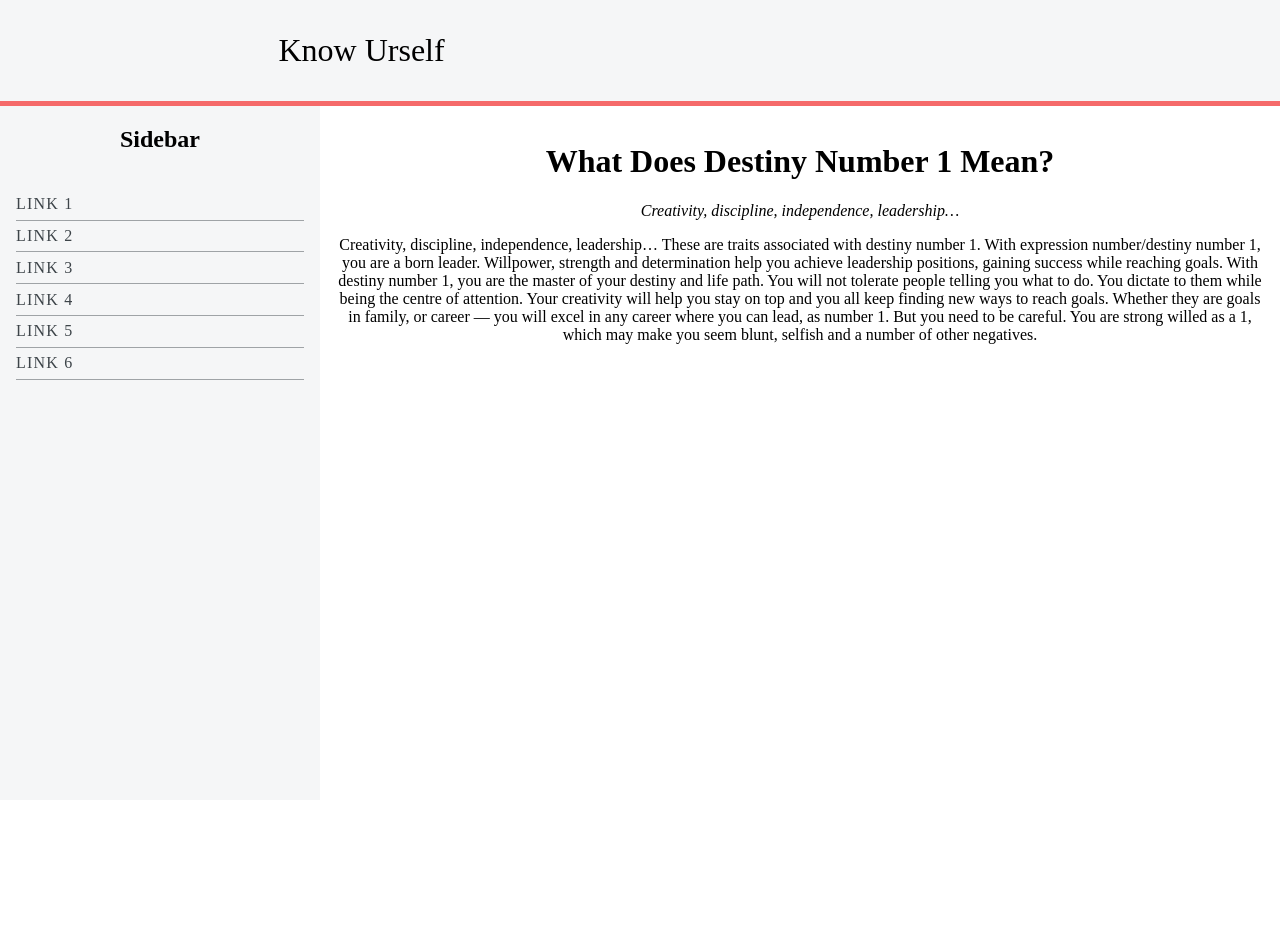
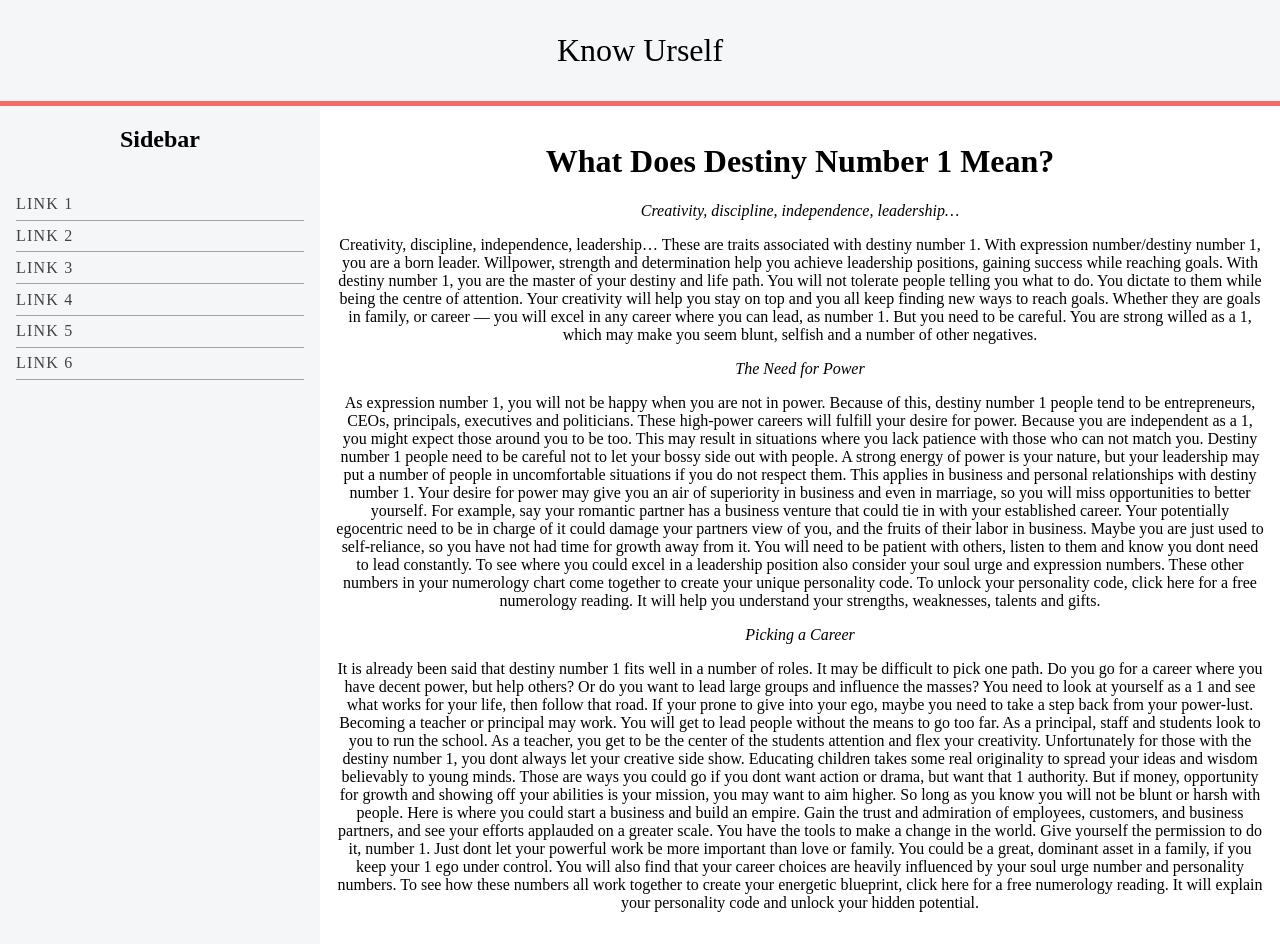
Before and after one commit to ChrisForti/know-urself, a React (Vite) app: page / in a window 1280 px wide. Before the commit the page ends 800 px from the top, so only its background shows below. Built offline with nearby package versions, Linux system fonts and the light colour scheme.

Commit message:
Working/adding content to component number one.

```diff
--- a/src/components/Header.tsx
+++ b/src/components/Header.tsx
@@ -4,7 +4,6 @@ export function Header() {
   return (
     <header className={styles.header}>
       <span>Know Urself</span>
-      <div></div>
     </header>
   );
 }
--- a/src/components/numerology/One.tsx
+++ b/src/components/numerology/One.tsx
@@ -19,6 +19,64 @@ export function One() {
         as a 1, which may make you seem blunt, selfish and a number of other
         negatives.
       </p>
+      <em>The Need for Power</em>
+      <p>
+        As expression number 1, you will not be happy when you are not in power.
+        Because of this, destiny number 1 people tend to be entrepreneurs, CEOs,
+        principals, executives and politicians. These high-power careers will
+        fulfill your desire for power. Because you are independent as a 1, you
+        might expect those around you to be too. This may result in situations
+        where you lack patience with those who can not match you. Destiny number
+        1 people need to be careful not to let your bossy side out with people.
+        A strong energy of power is your nature, but your leadership may put a
+        number of people in uncomfortable situations if you do not respect them.
+        This applies in business and personal relationships with destiny number
+        1. Your desire for power may give you an air of superiority in business
+        and even in marriage, so you will miss opportunities to better yourself.
+        For example, say your romantic partner has a business venture that could
+        tie in with your established career. Your potentially egocentric need to
+        be in charge of it could damage your partners view of you, and the
+        fruits of their labor in business. Maybe you are just used to
+        self-reliance, so you have not had time for growth away from it. You
+        will need to be patient with others, listen to them and know you dont
+        need to lead constantly. To see where you could excel in a leadership
+        position also consider your soul urge and expression numbers. These
+        other numbers in your numerology chart come together to create your
+        unique personality code. To unlock your personality code, click here for
+        a free numerology reading. It will help you understand your strengths,
+        weaknesses, talents and gifts.
+      </p>
+      <em>Picking a Career</em>
+      <p>
+        It is already been said that destiny number 1 fits well in a number of
+        roles. It may be difficult to pick one path. Do you go for a career
+        where you have decent power, but help others? Or do you want to lead
+        large groups and influence the masses? You need to look at yourself as a
+        1 and see what works for your life, then follow that road. If your prone
+        to give into your ego, maybe you need to take a step back from your
+        power-lust. Becoming a teacher or principal may work. You will get to
+        lead people without the means to go too far. As a principal, staff and
+        students look to you to run the school. As a teacher, you get to be the
+        center of the students attention and flex your creativity. Unfortunately
+        for those with the destiny number 1, you dont always let your creative
+        side show. Educating children takes some real originality to spread your
+        ideas and wisdom believably to young minds. Those are ways you could go
+        if you dont want action or drama, but want that 1 authority. But if
+        money, opportunity for growth and showing off your abilities is your
+        mission, you may want to aim higher. So long as you know you will not be
+        blunt or harsh with people. Here is where you could start a business and
+        build an empire. Gain the trust and admiration of employees, customers,
+        and business partners, and see your efforts applauded on a greater
+        scale. You have the tools to make a change in the world. Give yourself
+        the permission to do it, number 1. Just dont let your powerful work be
+        more important than love or family. You could be a great, dominant asset
+        in a family, if you keep your 1 ego under control. You will also find
+        that your career choices are heavily influenced by your soul urge number
+        and personality numbers. To see how these numbers all work together to
+        create your energetic blueprint, click here for a free numerology
+        reading. It will explain your personality code and unlock your hidden
+        potential.
+      </p>
     </div>
   );
 }
```
